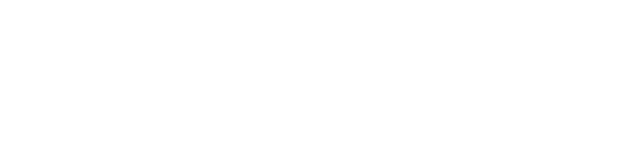
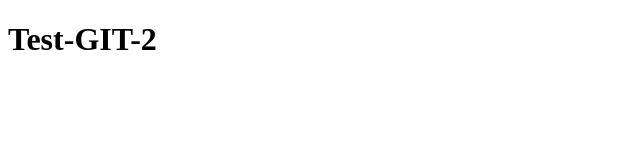
Before and after one commit to 1PlayerKillerGames/test-git-2, a plain HTML site: page index.html in a window 1280 px wide. Shown: the whole page, without its empty margins (0-640 px from the left). Drawn offline with Linux system fonts and the light colour scheme.

Commit message:
add gitignore

```diff
--- a/index.html
+++ b/index.html
@@ -7,6 +7,7 @@
     <title>Test-GIT-2</title>
   </head>
   <body>
+    <h1>Test-GIT-2</h1>
     <script src="index.js"></script>
   </body>
 </html>
--- a/index.js
+++ b/index.js
@@ -8,3 +8,5 @@
 //git config user.name "new name"
 //git config user.email ""
 //git status
+
+console.log('hello world')
```
Also changed, not shown: 2 other files.
